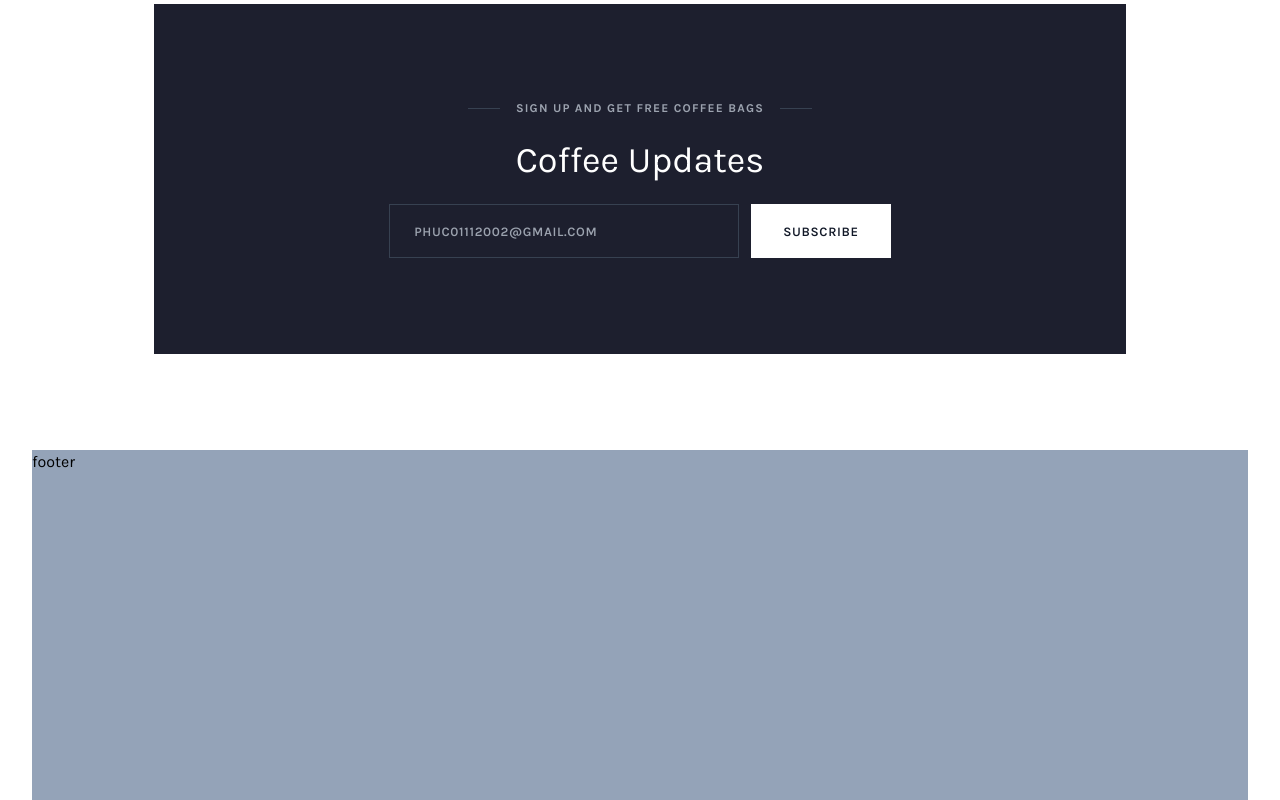
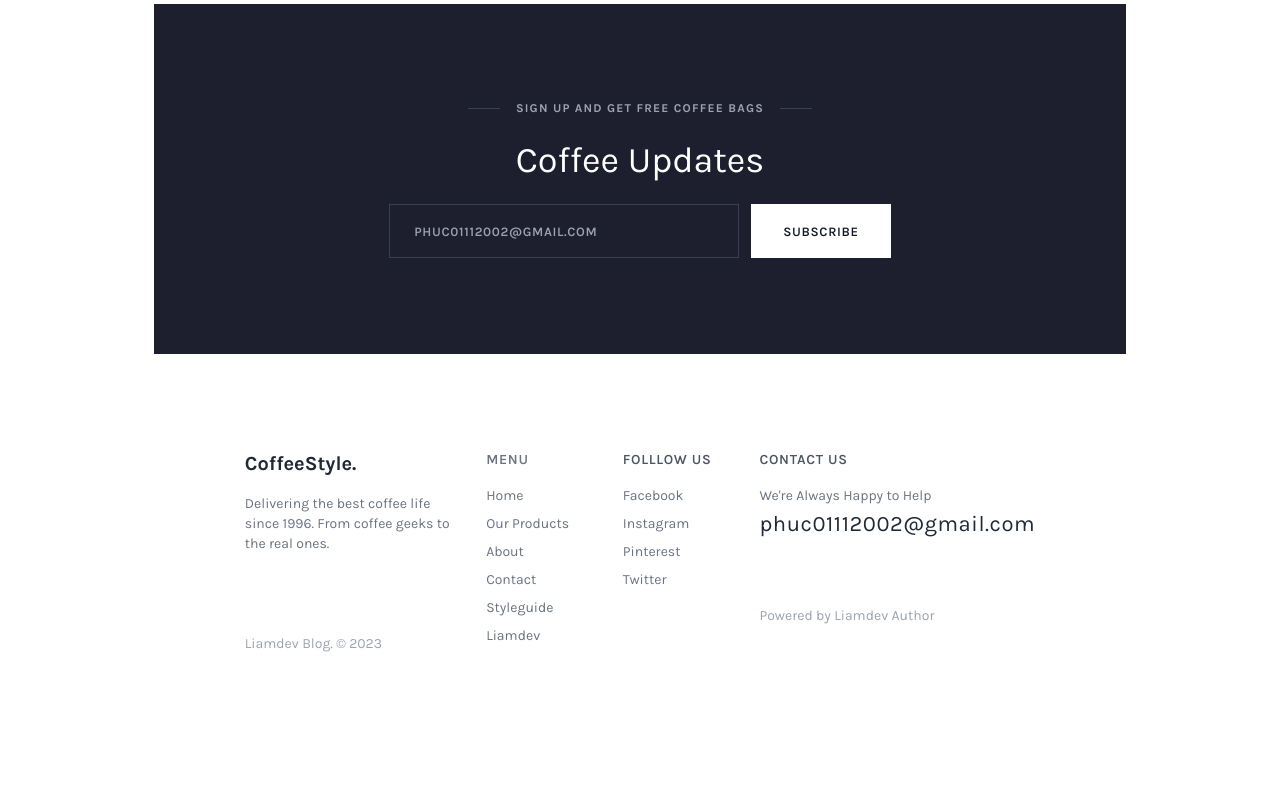
Before and after one commit to 01Justinnguyen/tailwindcss-coffee-style, a website: page public/index.html in a window 1280 px wide. Shown: the part 5596-6396 px from the top of the page. After the commit the page ends 6346 px from the top, so only its background shows below. Drawn offline with nearby package versions, Linux system fonts and the light colour scheme; files that its build step writes are made by us from their sources.

Commit message:
add_footer done_project

```diff
--- a/public/index.html
+++ b/public/index.html
@@ -474,7 +474,46 @@
           </div>
           <!--End subscribe-us-->
         </main>
-        <footer class="h-[350px] bg-slate-400">footer</footer>
+        <footer class="xl:w-[65%] w-[95%] mx-auto pb-24 text-gray-500 text-sm">
+          <div class="flex flex-col md:flex-row text-center md:text-left gap-10 lg:gap-8">
+            <div class="basis-2/6">
+              <div class="font-bold text-xl mb-4 text-gray-800">CoffeeStyle.</div>
+              <div class="mb-10 lg:mb-20">Delivering the best coffee life since 1996. From coffee geeks to the real ones.</div>
+              <div class="text-gray-400 hover:text-coffee-400">Liamdev Blog. © 2023</div>
+            </div>
+
+            <div class="basis-1/6">
+              <div class="uppercase font-semibold tracking-wider text-gray-500 mb-4">Menu</div>
+              <div class="flex flex-col gap-2">
+                <div class=""><a class="hover:text-coffee-400" href="#">Home</a></div>
+                <div class=""><a class="hover:text-coffee-400" href="#">Our Products</a></div>
+                <div class=""><a class="hover:text-coffee-400" href="#">About</a></div>
+                <div class=""><a class="hover:text-coffee-400" href="#">Contact</a></div>
+                <div class=""><a class="hover:text-coffee-400" href="#">Styleguide</a></div>
+                <div class=""><a class="hover:text-coffee-400" href="https://github.com/01Justinnguyen" target="_blank">Liamdev</a></div>
+              </div>
+            </div>
+            <div class="basis-1/6">
+              <div class="uppercase font-semibold tracking-wider text-gray-600 mb-4">FOLLLOW US</div>
+              <div class="flex flex-col gap-2">
+                <div class=""><a class="hover:text-coffee-400" href="#">Facebook</a></div>
+                <div class=""><a class="hover:text-coffee-400" href="#">Instagram</a></div>
+                <div class=""><a class="hover:text-coffee-400" href="#">Pinterest</a></div>
+                <div class=""><a class="hover:text-coffee-400" href="#">Twitter</a></div>
+              </div>
+            </div>
+            <div class="basis-2/6">
+              <div class="uppercase font-semibold tracking-wider text-gray-600 mb-4">CONTACT US</div>
+              <div class="flex flex-col gap-2">
+                <div class="">We're Always Happy to Help</div>
+                <div class="mb-14 lg:mb-16 text-gray-800 text-[22px] tracking-wide">
+                  <a class="hover:text-coffee-400" href="mailto:phuc01112002@gmail.com">phuc01112002@gmail.com</a>
+                </div>
+                <div class=""><a class="text-gray-400 hover:text-coffee-400" href="https://github.com/01Justinnguyen">Powered by Liamdev Author</a></div>
+              </div>
+            </div>
+          </div>
+        </footer>
       </div>
       <!--End content-wrapper-->
     </div>
```
